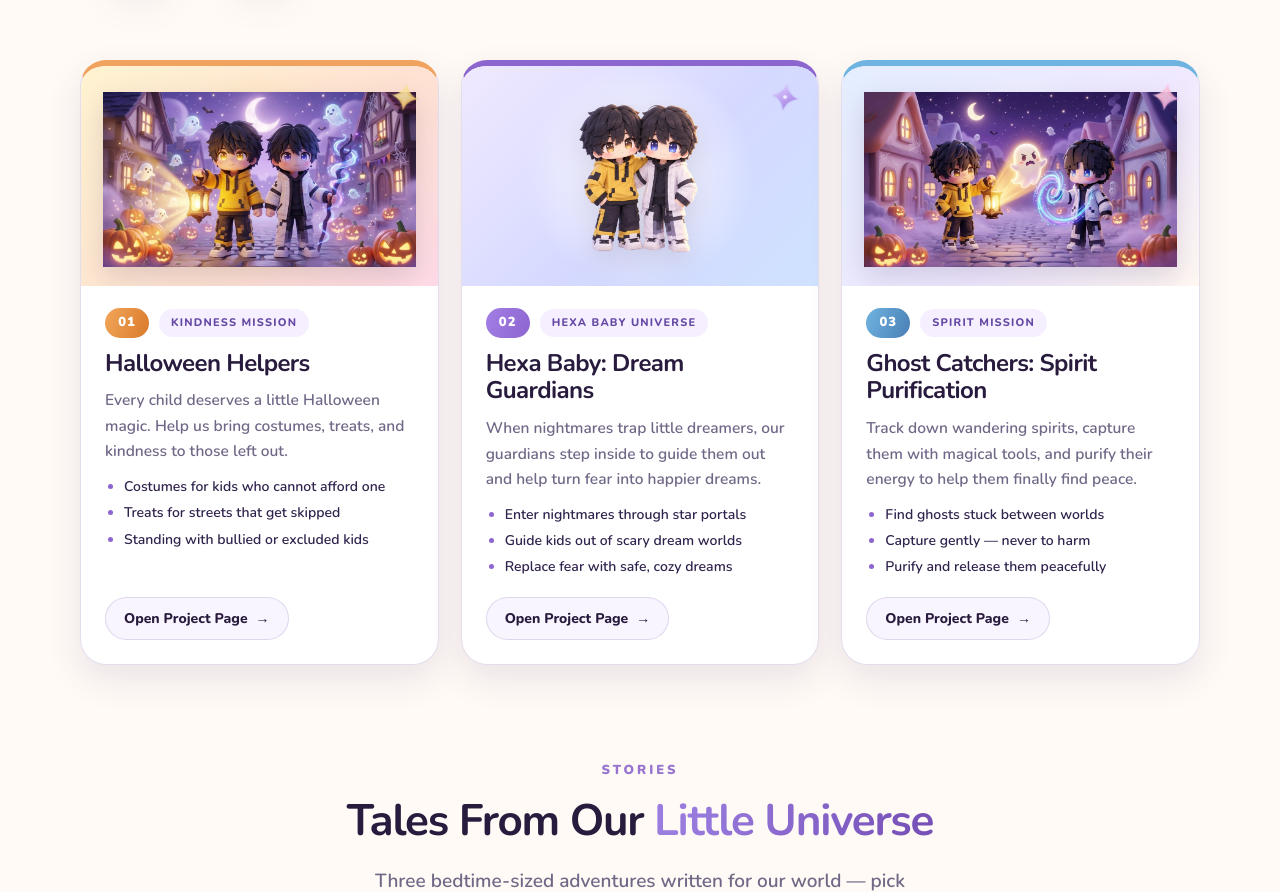
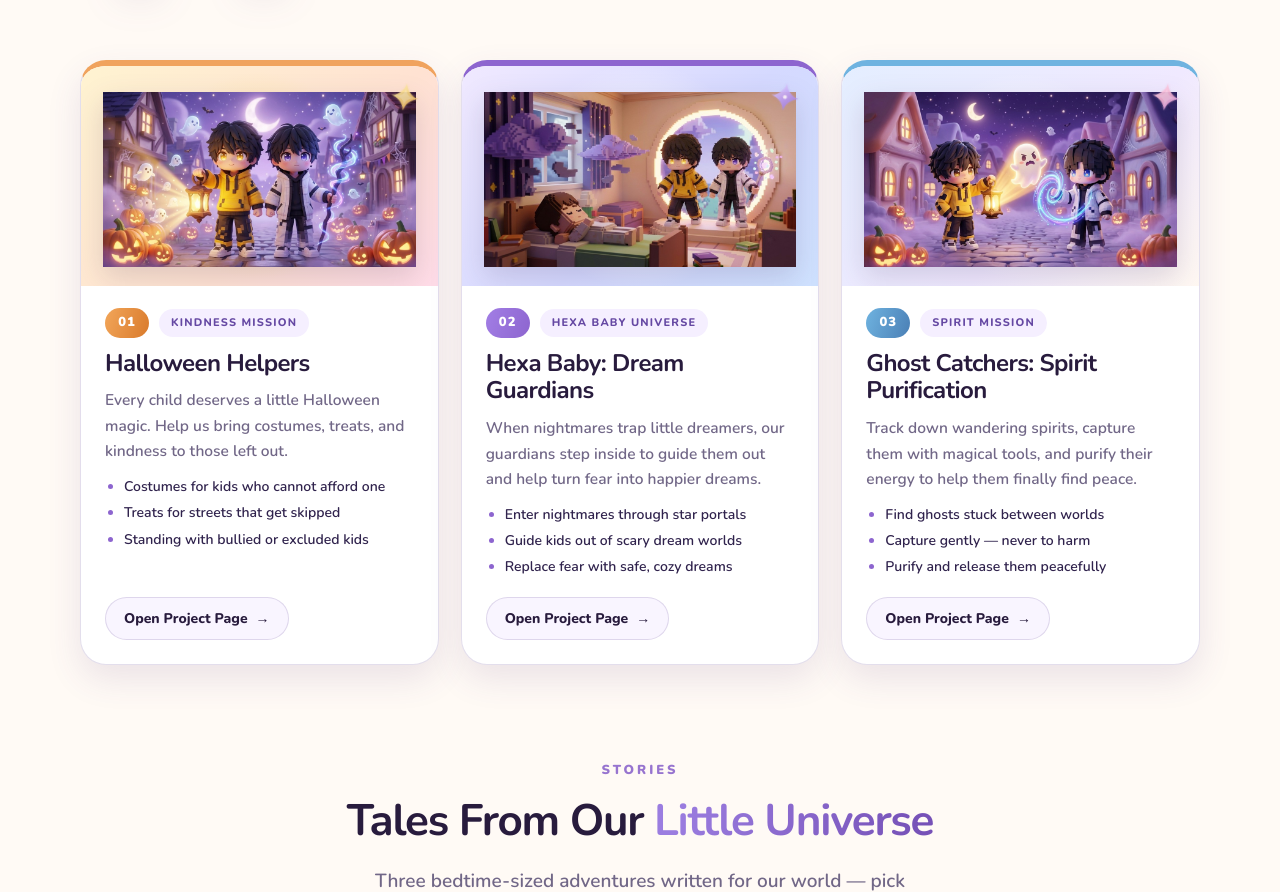
Before and after one commit to Mr-Divyansh/ORBIT-X, a plain HTML site: page Exploration.html in a window 1280 px wide. Shown: the part 859-1751 px from the top of the page. Drawn offline with nearby package versions, Linux system fonts and the light colour scheme.

Commit message:
Add NightmarePprotector.jpeg artwork to Dream Guardians card on Exploration

```diff
--- a/Exploration.html
+++ b/Exploration.html
@@ -96,7 +96,7 @@
         <article class="project-card project-dream">
           <div class="project-visual">
             <div class="project-halo" aria-hidden="true"></div>
-            <img class="project-image" src="Assets/img/TogetherNoBg.png" alt="The two friends as dream guardians" width="240" height="170" loading="lazy" />
+            <img class="project-image project-photo" src="Assets/img/NightmarePprotector.jpeg" alt="The two friends as nightmare protectors" width="400" height="225" loading="lazy" />
             <img class="mini mini-one" src="Assets/img/icons/sparkle-lavender.svg" alt="" aria-hidden="true" />
           </div>
           <div class="project-body">
```
Also changed, not shown: Assets/img/NightmarePprotector.jpeg (added).
